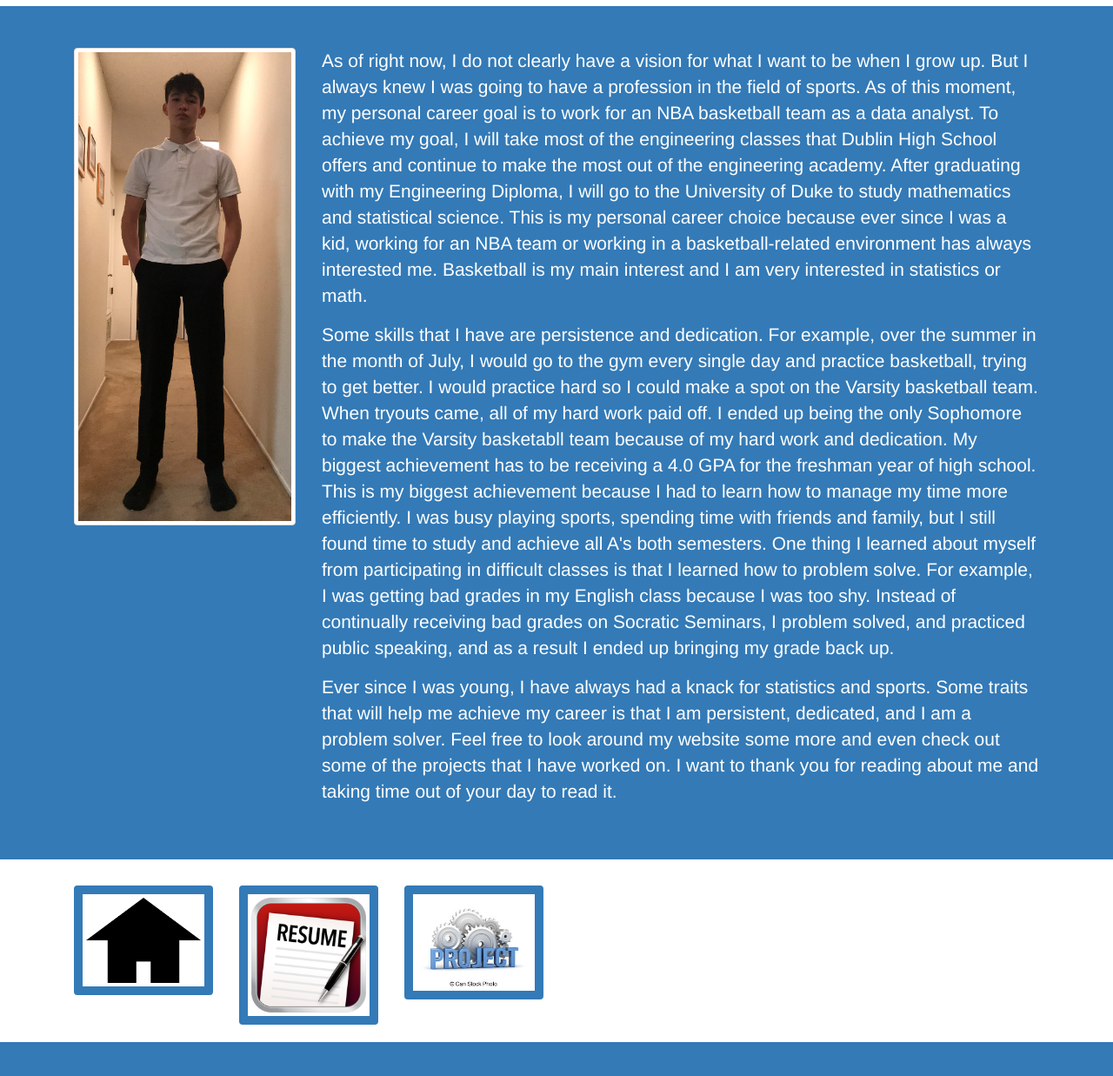
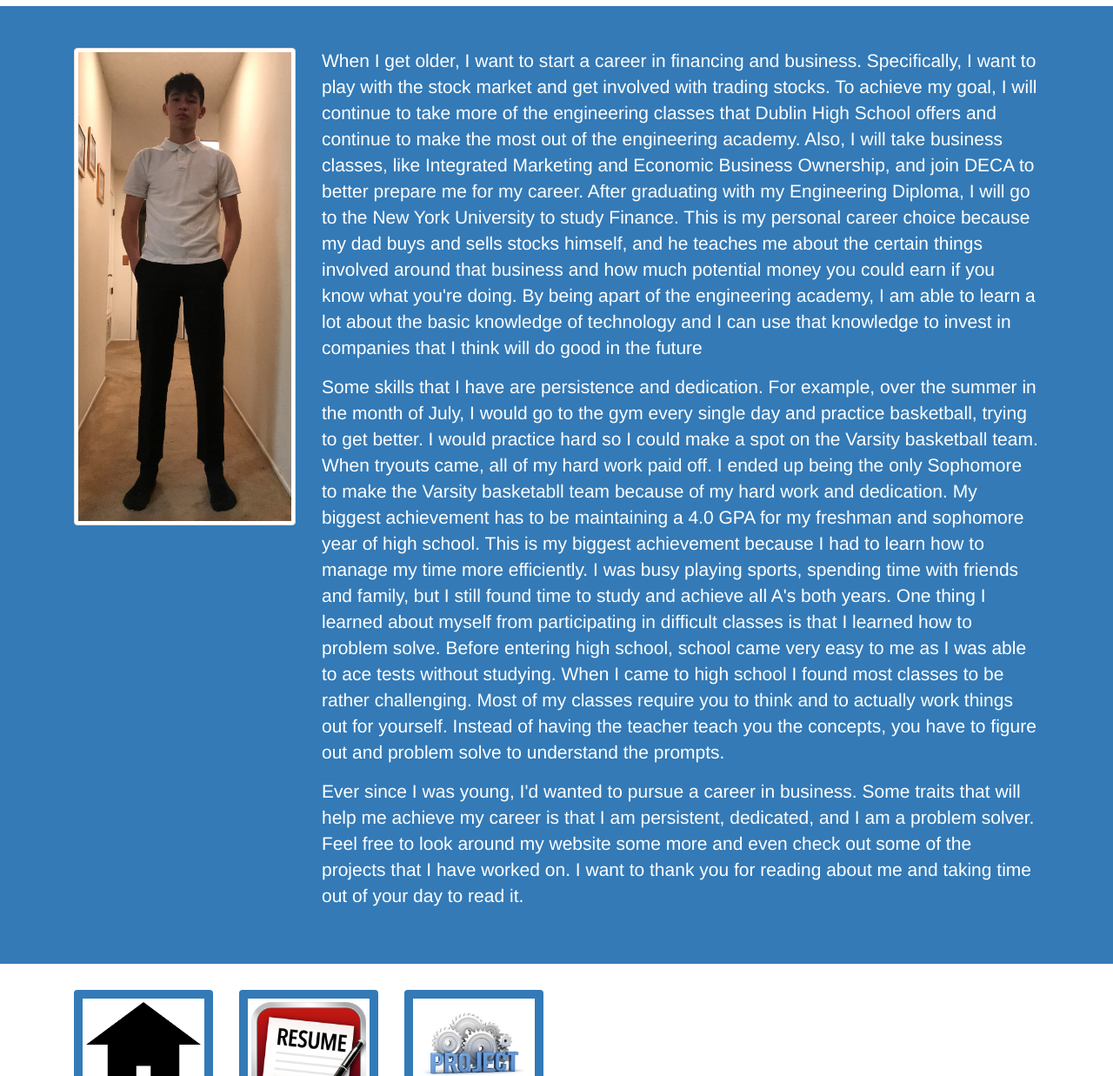
Before and after one commit to thomasmeagher12/Website, a plain HTML site: page Meagher_AboutMe.html in a window 1280 px wide. Shown: the part 63-1300 px from the top of the page at 87% size. Drawn offline with Linux system fonts and the light colour scheme.

Commit message:
Update Meagher_AboutMe.html

```diff
--- a/Meagher_AboutMe.html
+++ b/Meagher_AboutMe.html
@@ -26,9 +26,9 @@
             <img class="img clover thumbnail col-sm-12" src="Images/me.jpg">
           </section>
           <section class="col-sm-9">
-            <p>As of right now, I do not clearly have a vision for what I want to be when I grow up. But I always knew I was going to have a profession in the field of sports. As of this moment, my personal career goal is to work for an NBA basketball team as a data analyst. To achieve my goal, I will take most of the engineering classes that Dublin High School offers and continue to make the most out of the engineering academy. After graduating with my Engineering Diploma, I will go to the University of Duke to study mathematics and statistical science. This is my personal career choice because ever since I was a kid, working for an NBA team or working in a basketball-related environment has always interested me. Basketball is my main interest and I am very interested in statistics or math.</p>
-            <p>Some skills that I have are persistence and dedication. For example, over the summer in the month of July, I would go to the gym every single day and practice basketball, trying to get better. I would practice hard so I could make a spot on the Varsity basketball team. When tryouts came, all of my hard work paid off. I ended up being the only Sophomore to make the Varsity basketabll team because of my hard work and dedication. My biggest achievement has to be receiving a 4.0 GPA for the freshman year of high school. This is my biggest achievement because I had to learn how to manage my time more efficiently. I was busy playing sports, spending time with friends and family, but I still found time to study and achieve all A's both semesters. One thing I learned about myself from participating in difficult classes is that I learned how to problem solve. For example, I was getting bad grades in my English class because I was too shy. Instead of continually receiving bad grades on Socratic Seminars, I problem solved, and practiced public speaking, and as a result I ended up bringing my grade back up. </p>
-            <p>Ever since I was young, I have always had a knack for statistics and sports. Some traits that will help me achieve my career is that I am persistent, dedicated, and I am a problem solver. Feel free to look around my website some more and even check out some of the projects that I have worked on. I want to thank you for reading about me and taking time out of your day to read it. </p>
+            <p>When I get older, I want to start a career in financing and business. Specifically, I want to play with the stock market and get involved with trading stocks.  To achieve my goal, I will continue to take more of the engineering classes that Dublin High School offers and continue to make the most out of the engineering academy. Also, I will take business classes, like Integrated Marketing and Economic Business Ownership, and join DECA to better prepare me for my career. After graduating with my Engineering Diploma, I will go to the New York University to study Finance. This is my personal career choice because my dad buys and sells stocks himself, and he teaches me about the certain things involved around that business and how much potential money you could earn if you know what you're doing. By being apart of the engineering academy, I am able to learn a lot about the basic knowledge of technology and I can use that knowledge to invest in companies that I think will do good in the future </p>
+            <p>Some skills that I have are persistence and dedication. For example, over the summer in the month of July, I would go to the gym every single day and practice basketball, trying to get better. I would practice hard so I could make a spot on the Varsity basketball team. When tryouts came, all of my hard work paid off. I ended up being the only Sophomore to make the Varsity basketabll team because of my hard work and dedication. My biggest achievement has to be maintaining a 4.0 GPA for my freshman and sophomore year of high school. This is my biggest achievement because I had to learn how to manage my time more efficiently. I was busy playing sports, spending time with friends and family, but I still found time to study and achieve all A's both years. One thing I learned about myself from participating in difficult classes is that I learned how to problem solve. Before entering high school, school came very easy to me as I was able to ace tests without studying. When I came to high school I found most classes to be rather challenging. Most of my classes require you to think and to actually work things out for yourself. Instead of having the teacher teach you the concepts, you have to figure out and problem solve to understand the prompts. </p>
+            <p>Ever since I was young, I'd wanted to pursue a career in business. Some traits that will help me achieve my career is that I am persistent, dedicated, and I am a problem solver. Feel free to look around my website some more and even check out some of the projects that I have worked on. I want to thank you for reading about me and taking time out of your day to read it. </p>
           </section>
         </div>
       </div>
```
